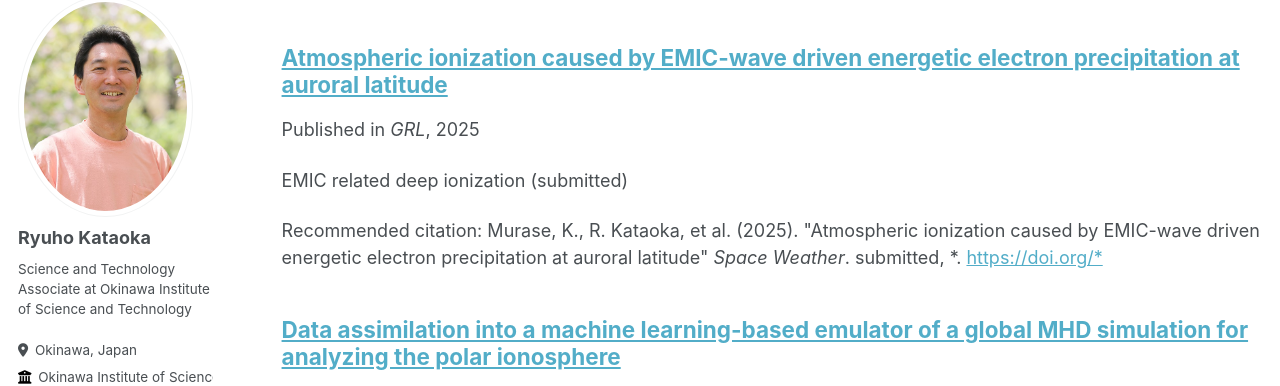
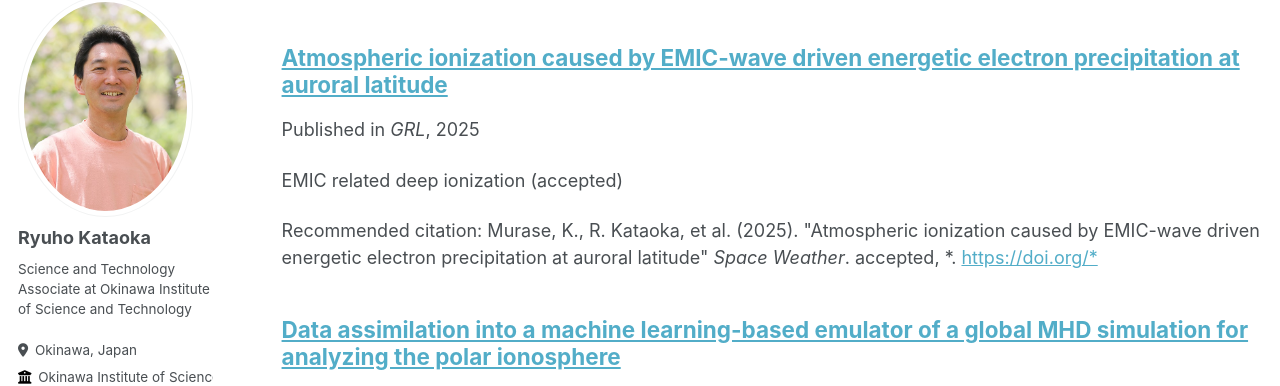
Before and after one commit to ryuhokataoka/ryuhokataoka.github.io, a Jekyll site: the page built from _pages/publications.md, in a window 1280 px wide and 900 px high, scrolled down 1425 px. Shown: the part 90-476 px from the top of the window. Built offline with Jekyll 4.4.1, drawn with Linux system fonts in a browser that asks for light colours; some web fonts are replaced.

Commit message:
Update 2025-04-18-emic.md

```diff
--- a/_publications/2025-04-18-emic.md
+++ b/_publications/2025-04-18-emic.md
@@ -2,11 +2,11 @@
 title: "Atmospheric ionization caused by EMIC-wave driven energetic electron precipitation at auroral latitude"
 collection: publications
 permalink: /publication/2025-04-18-emic
-excerpt: 'EMIC related deep ionization (submitted)'
+excerpt: 'EMIC related deep ionization (accepted)'
 date: 2025-04-18
 venue: 'GRL'
 paperurl: 'https://doi.org/*'
-citation: 'Murase, K., R. Kataoka, et al. (2025). &quot;Atmospheric ionization caused by EMIC-wave driven energetic electron precipitation at auroral latitude&quot; <i>Space Weather</i>. submitted, *.'
+citation: 'Murase, K., R. Kataoka, et al. (2025). &quot;Atmospheric ionization caused by EMIC-wave driven energetic electron precipitation at auroral latitude&quot; <i>Space Weather</i>. accepted, *.'
 ---
 
 *
```
